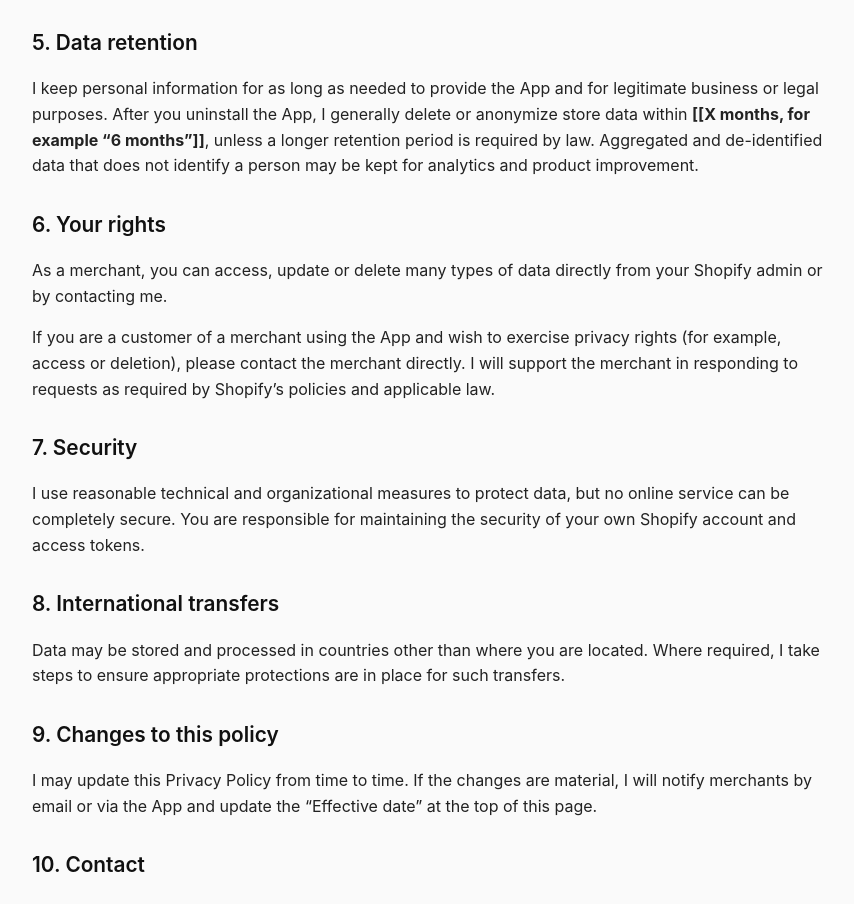
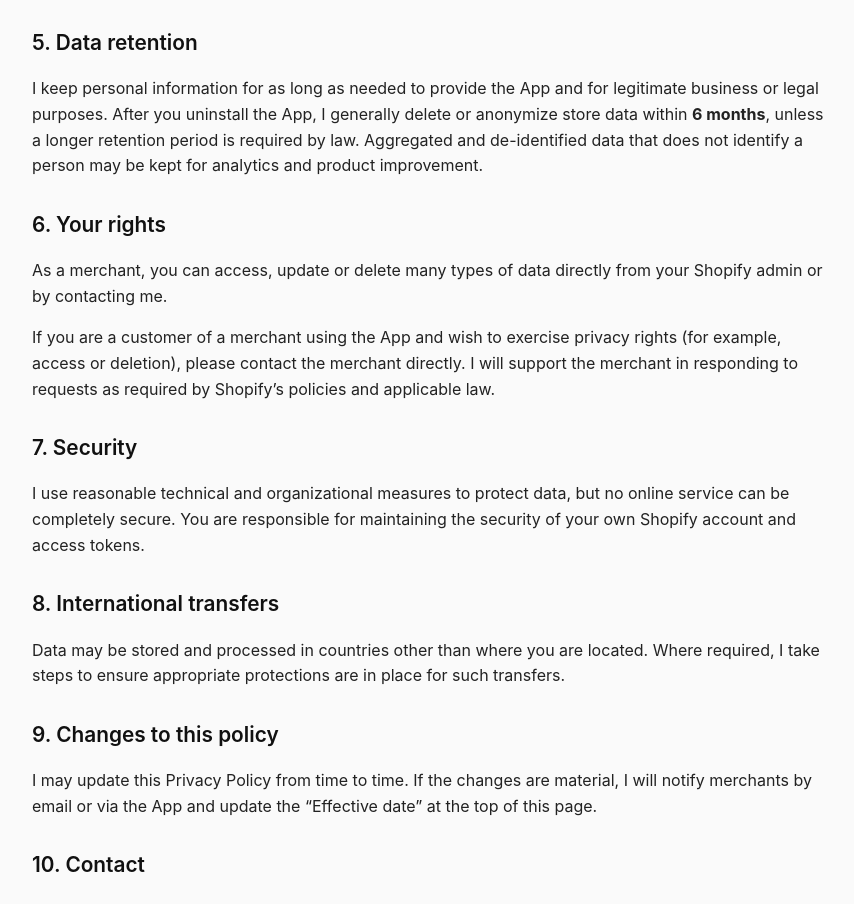
Before and after one commit to zicaiw625/AI-Channel-Copilot-provicy, a plain HTML site: page index.html in a window 1280 px wide. Shown: the part 1377-2281 px from the top of the page, without its empty margins (208-1062 px from the left). Drawn offline with Linux system fonts and the light colour scheme.

Commit message:
Update index.html

```diff
--- a/index.html
+++ b/index.html
@@ -91,7 +91,7 @@
     I keep personal information for as long as needed to provide the App and for
     legitimate business or legal purposes. After you uninstall the App, I
     generally delete or anonymize store data within
-    <strong>[[X months, for example “6 months”]]</strong>, unless a longer retention
+    <strong>6 months</strong>, unless a longer retention
     period is required by law. Aggregated and de-identified data that does not
     identify a person may be kept for analytics and product improvement.
   </p>
```
